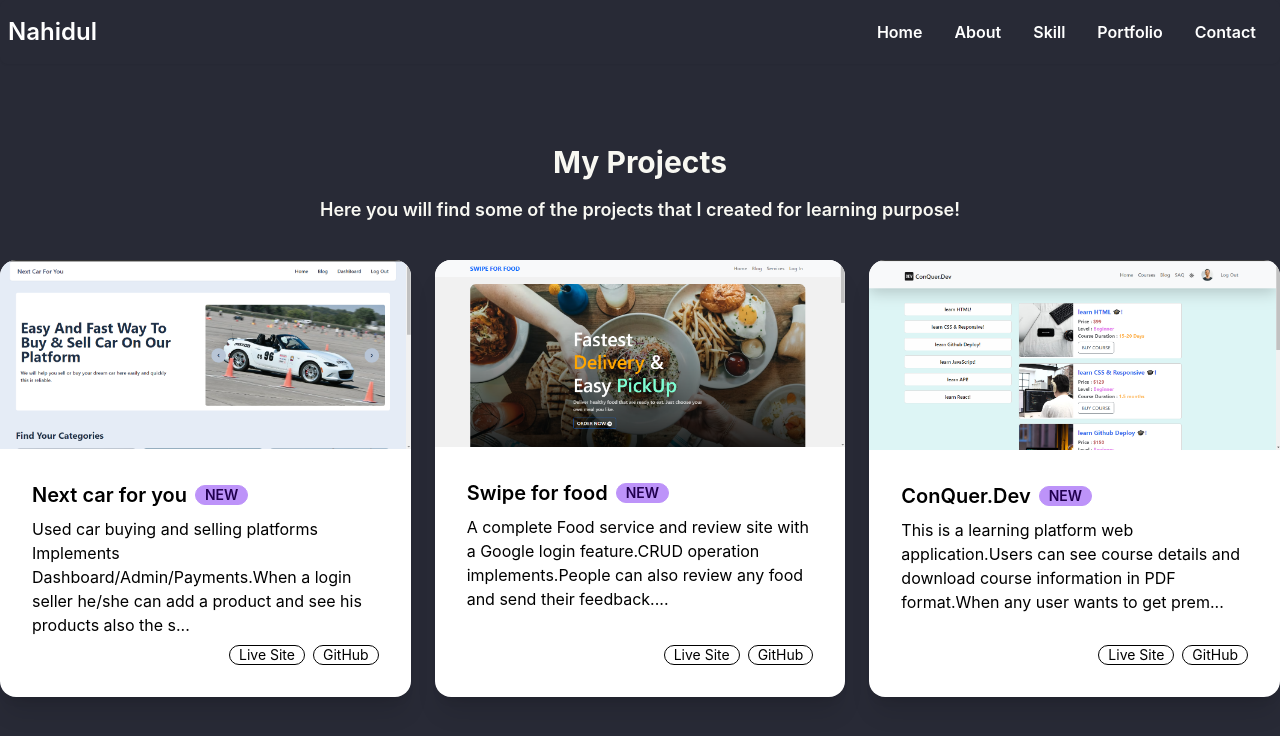
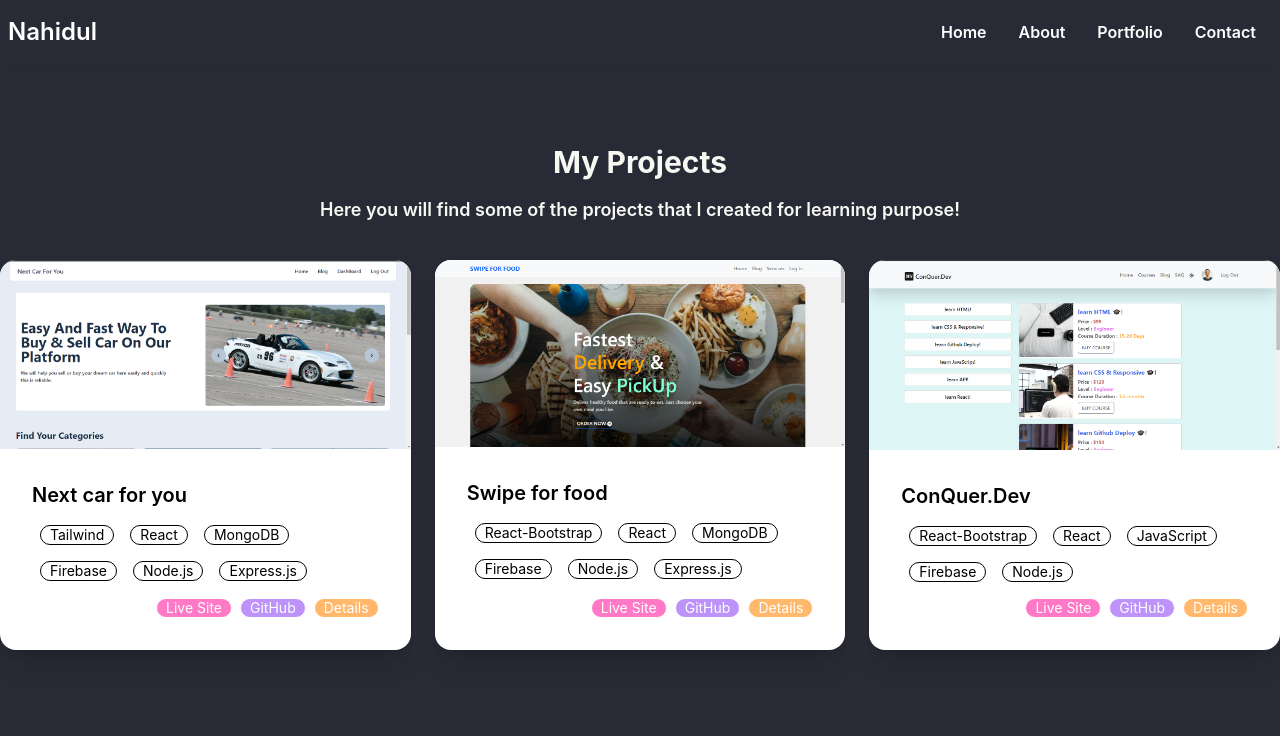
Before and after one commit to NahidulNoman/portfolio, a React (Create React App) app: page /portfolio in a window 1280 px wide. Shown: the top 736 px of the page. Built offline with nearby package versions, Linux system fonts and the light colour scheme.

Commit message:
projects more design added

```diff
--- a/src/components/Footer/Footer.jsx
+++ b/src/components/Footer/Footer.jsx
@@ -10,9 +10,9 @@ const Footer = () => {
         <a href="#about" className="link link-hover">
           About
         </a>
-        <a href="#skill" className="link link-hover">
+        {/* <a href="#skill" className="link link-hover">
           Skill
-        </a>
+        </a> */}
         <a href="#portfolio" className="link link-hover">
           Portfolio
         </a>
--- a/src/components/Home/Home.jsx
+++ b/src/components/Home/Home.jsx
@@ -13,7 +13,7 @@ const Home = () => {
         <div className="hero-content flex-col-reverse lg:flex-row-reverse">
           <img
             src={nahidul}
-            className="w-52 rounded-full shadow-2xl lg:ml-32"
+            className="w-52 rounded-full shadow-2xl lg:ml-32 hover:scale-125 hover:duration-500"
             alt=""
           />
           <div>
@@ -50,7 +50,7 @@ const Home = () => {
               <br /> of learning/working experience. I love to work with <br />{" "}
               logic and build it by programming.
             </p>
-            <button className="btn btn-primary">
+            <button className="btn btn-outline hover:bg-sky-700 hover:scale-90 hover:text-white hover:duration-700">
               <a
                 target={`_blank`}
                 href="https://drive.google.com/file/d/1lQNC_QNCKTdAr4Bq5XyKl9nf0xQCqlKZ/view?usp=sharing"
--- a/src/components/NavBar/NavBar.jsx
+++ b/src/components/NavBar/NavBar.jsx
@@ -15,11 +15,11 @@ const NavBar = () => {
           About
         </a>
       </li>
-      <li className="font-semibold">
+      {/* <li className="font-semibold">
         <a href="#skill" className="rounded-lg">
         Skill
         </a>
-      </li>
+      </li> */}
       <li className="font-semibold">
         <a href="#portfolio" className="rounded-lg">
         Portfolio
--- a/src/components/Portfolio/Portfolio.jsx
+++ b/src/components/Portfolio/Portfolio.jsx
@@ -12,7 +12,8 @@ const Portfolio = () => {
       describe:
         "Used car buying and selling platforms Implements Dashboard/Admin/Payments.When a login seller he/she can add a product and see his products also the seller can Advertise.And Admin can delete any buyer and seller.",
         link: 'https://next-car-for-you.web.app/',
-        gitHub : 'https://github.com/NahidulNoman/next-car-for-you-client'
+        gitHub : 'https://github.com/NahidulNoman/next-car-for-you-client',
+        technology: ['Tailwind', 'React', 'MongoDB', 'Firebase' , 'Node.js', 'Express.js']
     },
     {
       id: 2,
@@ -21,7 +22,8 @@ const Portfolio = () => {
       describe:
         "A complete Food service and review site with a Google login feature.CRUD operation implements.People can also review any food and send their feedback.Users can also add their products and delete added products.",
         link : 'https://swipe-for-food-ee0f4.web.app/',
-        gitHub : 'https://github.com/NahidulNoman/swipe-for-food-client'
+        gitHub : 'https://github.com/NahidulNoman/swipe-for-food-client',
+        technology: ['React-Bootstrap', 'React', 'MongoDB', 'Firebase' , 'Node.js', 'Express.js']
     },
     {
       id: 3,
@@ -30,7 +32,8 @@ const Portfolio = () => {
       describe:
         "This is a learning platform web application.Users can see course details and download course information in PDF format.When any user wants to get premium access user has to log in first.",
         link : 'https://conquer-programming.web.app/',
-        gitHub : 'https://github.com/NahidulNoman/conquer-programming-client'
+        gitHub : 'https://github.com/NahidulNoman/conquer-programming-client',
+        technology: ['React-Bootstrap', 'React', 'JavaScript', 'Firebase' , 'Node.js']
     },
   ];
 
@@ -46,19 +49,22 @@ const Portfolio = () => {
         {projects.map((project) => (
           <div key={project.id} className="card  bg-white text-black shadow-xl">
             <figure>
-              <img src={project.projectImg} alt="Shoes" />
+              <img src={project.projectImg} alt="Shoes" className="hover:scale-125 hover:duration-500"/>
             </figure>
             <div className="card-body">
               <h2 className="card-title">
                 {project.projectName}
-                <div className="badge badge-secondary">NEW</div>
               </h2>
               <p>
-                {project.describe ? project.describe.slice(0, 150) + "..." : ""}
+                {
+                    project.technology.map((tech,i) => <div key={i} className="badge badge-outline m-2">{tech}</div>)
+                }
+
               </p>
               <div className="card-actions justify-end">
-                <div className="badge badge-outline"><a href={`${project.link}`} target={`_blank`}>Live Site</a></div>
-                <div className="badge badge-outline"><a href={`${project.gitHub}`} target={`_blank`}>GitHub</a></div>
+                <div className="badge badge-outline bg-primary text-white hover:bg-sky-700 hover:scale-125"><a href={`${project.link}`} target={`_blank`}>Live Site</a></div>
+                <div className="badge badge-outline bg-secondary text-white hover:bg-sky-700 hover:scale-125"><a href={`${project.gitHub}`} target={`_blank`}>GitHub</a></div>
+                <div className="badge badge-outline bg-accent  hover:bg-sky-700 hover:scale-125 text-white">Details</div>
               </div>
             </div>
           </div>
```
